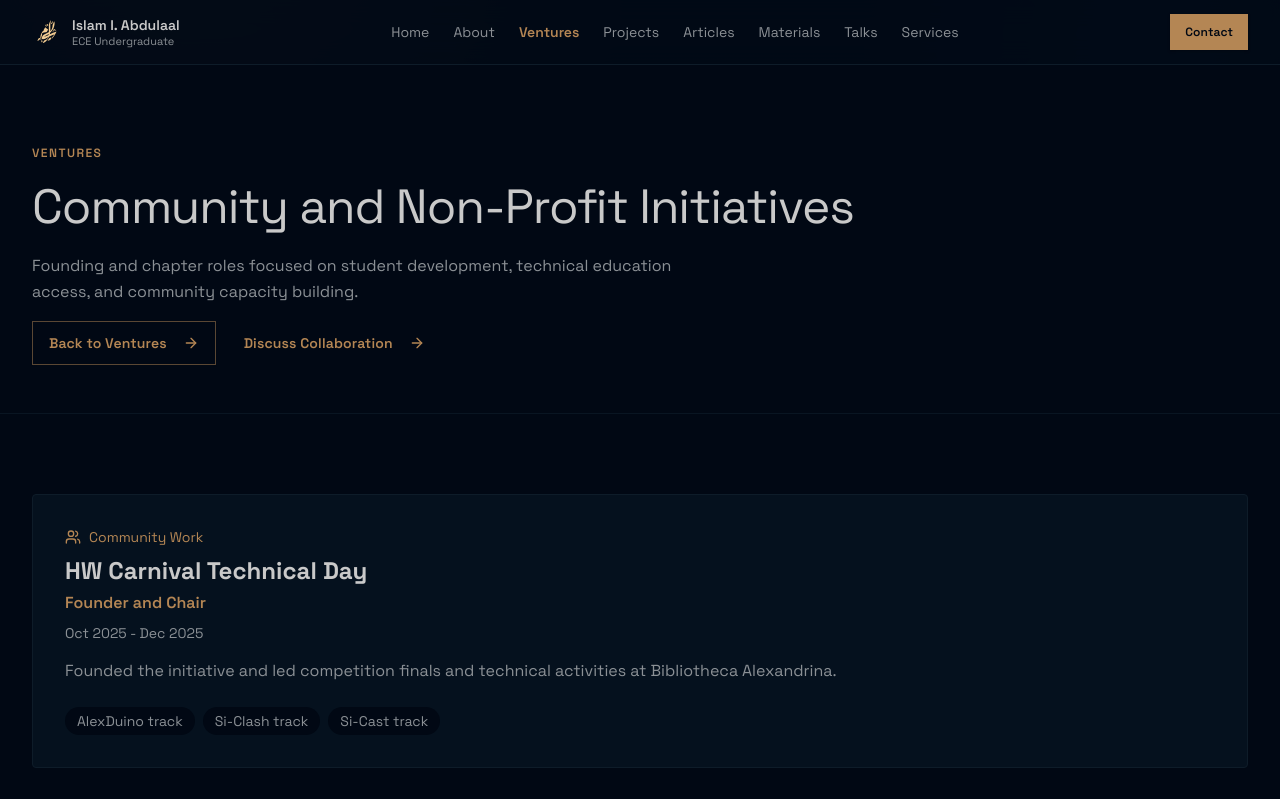
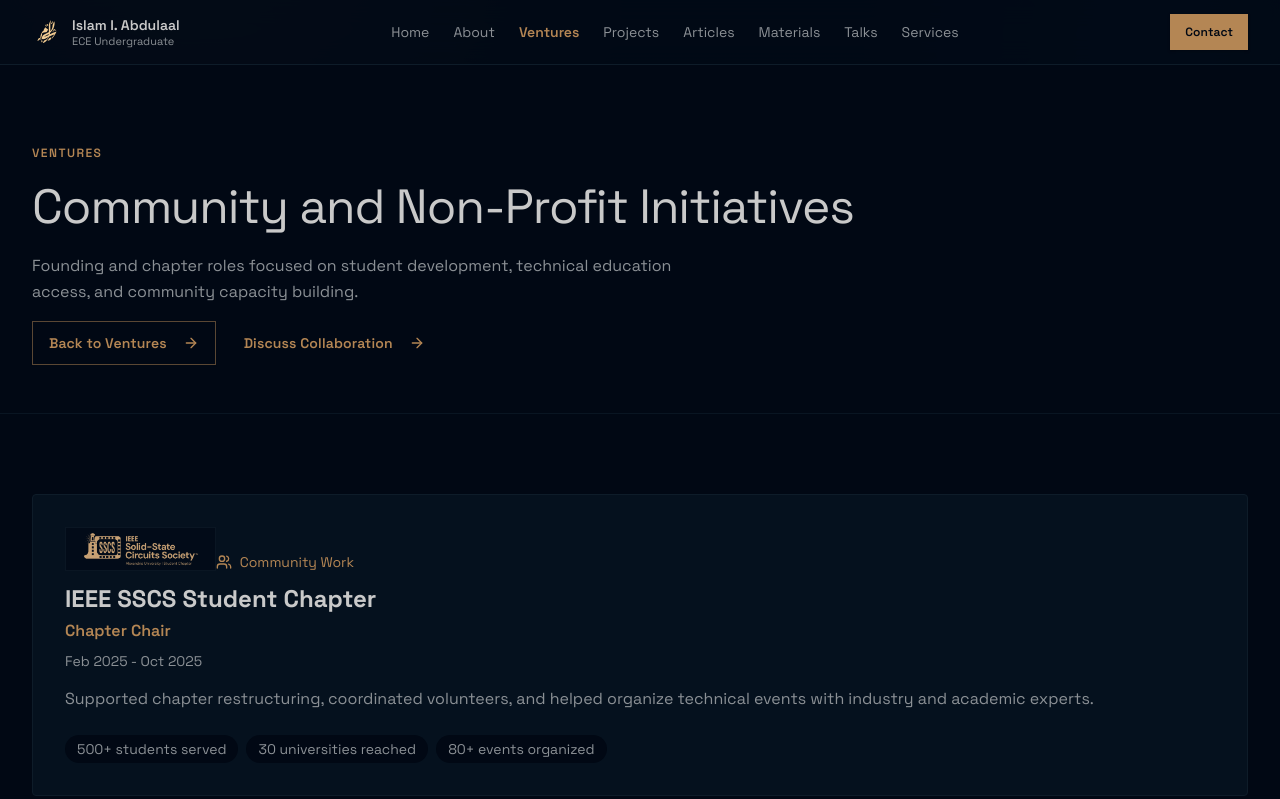
Before and after one commit to iabdul-aal/iabdul-aal.github.io, a Next.js app: page /ventures/non-profit in a window 1280 px wide. Shown: the top 799 px of the page. Built offline with nearby package versions, Linux system fonts and the light colour scheme.

Commit message:
Apply initiative logos and keep HW Carnival external-only

```diff
--- a/app/ventures/non-profit/page.tsx
+++ b/app/ventures/non-profit/page.tsx
@@ -1,3 +1,4 @@
+import Image from "next/image"
 import { PageHero } from "@/components/page-hero"
 import { Users } from "lucide-react"
 
@@ -6,16 +7,11 @@ export const metadata = {
   description: "Community and non-profit initiatives focused on technical education access and student support.",
 }
 
+const ACCENT_LOGO_FILTER =
+  "brightness(0) saturate(100%) invert(68%) sepia(18%) saturate(744%) hue-rotate(352deg) brightness(94%) contrast(89%)"
+
 export default function NonProfitPage() {
   const initiatives = [
-    {
-      name: "HW Carnival Technical Day",
-      role: "Founder and Chair",
-      period: "Oct 2025 - Dec 2025",
-      description:
-        "Founded the initiative and led competition finals and technical activities at Bibliotheca Alexandrina.",
-      impact: ["AlexDuino track", "Si-Clash track", "Si-Cast track"],
-    },
     {
       name: "IEEE SSCS Student Chapter",
       role: "Chapter Chair",
@@ -23,6 +19,7 @@ export default function NonProfitPage() {
       description:
         "Supported chapter restructuring, coordinated volunteers, and helped organize technical events with industry and academic experts.",
       impact: ["500+ students served", "30 universities reached", "80+ events organized"],
+      logoPath: "/logos/platforms/SSCS AUSC.png",
     },
     {
       name: "Education Clinic",
@@ -31,6 +28,7 @@ export default function NonProfitPage() {
       description:
         "Coordinated a volunteer organization focused on educational access and upskilling programs across MENA.",
       impact: ["250k+ students reached", "80+ team members", "3 core programs"],
+      logoPath: "/logos/platforms/Education Clinic.png",
     },
   ]
 
@@ -56,6 +54,18 @@ export default function NonProfitPage() {
               >
                 <div className="flex flex-col md:flex-row md:items-start md:justify-between gap-4 mb-4">
                   <div>
+                    {initiative.logoPath && (
+                      <span className="mb-3 inline-flex h-11 min-w-24 items-center justify-center rounded-md border border-border/70 bg-background/60 px-3">
+                        <Image
+                          src={initiative.logoPath}
+                          alt={`${initiative.name} logo`}
+                          width={112}
+                          height={32}
+                          className="max-h-full w-auto object-contain"
+                          style={{ filter: ACCENT_LOGO_FILTER }}
+                        />
+                      </span>
+                    )}
                     <div className="inline-flex items-center gap-2 text-accent text-sm mb-2">
                       <Users className="w-4 h-4" />
                       Community Work
--- a/app/ventures/page.tsx
+++ b/app/ventures/page.tsx
@@ -47,13 +47,6 @@ export default function VenturesPage() {
   ]
 
   const foundedInitiatives = [
-    {
-      name: "HW Carnival",
-      summary:
-        "Founded initiative with a technical day hosted at Bibliotheca Alexandrina on December 25, 2025, covering AlexDuino, Si-Clash, and Si-Cast tracks.",
-      status: "Founded",
-      href: socialLinks.hwCarnivalEvent,
-    },
     {
       name: "Si-Cast",
       summary:
```
